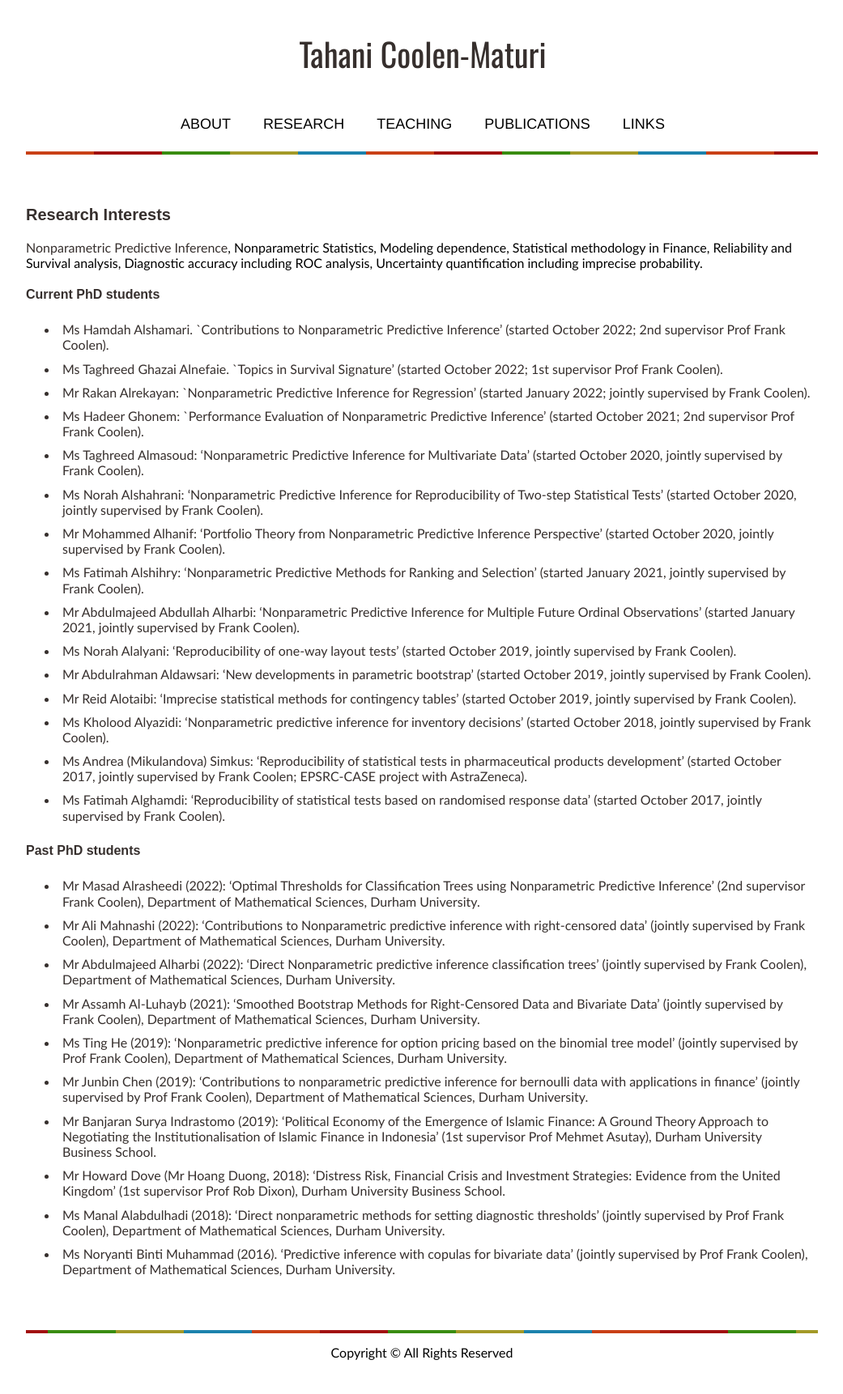
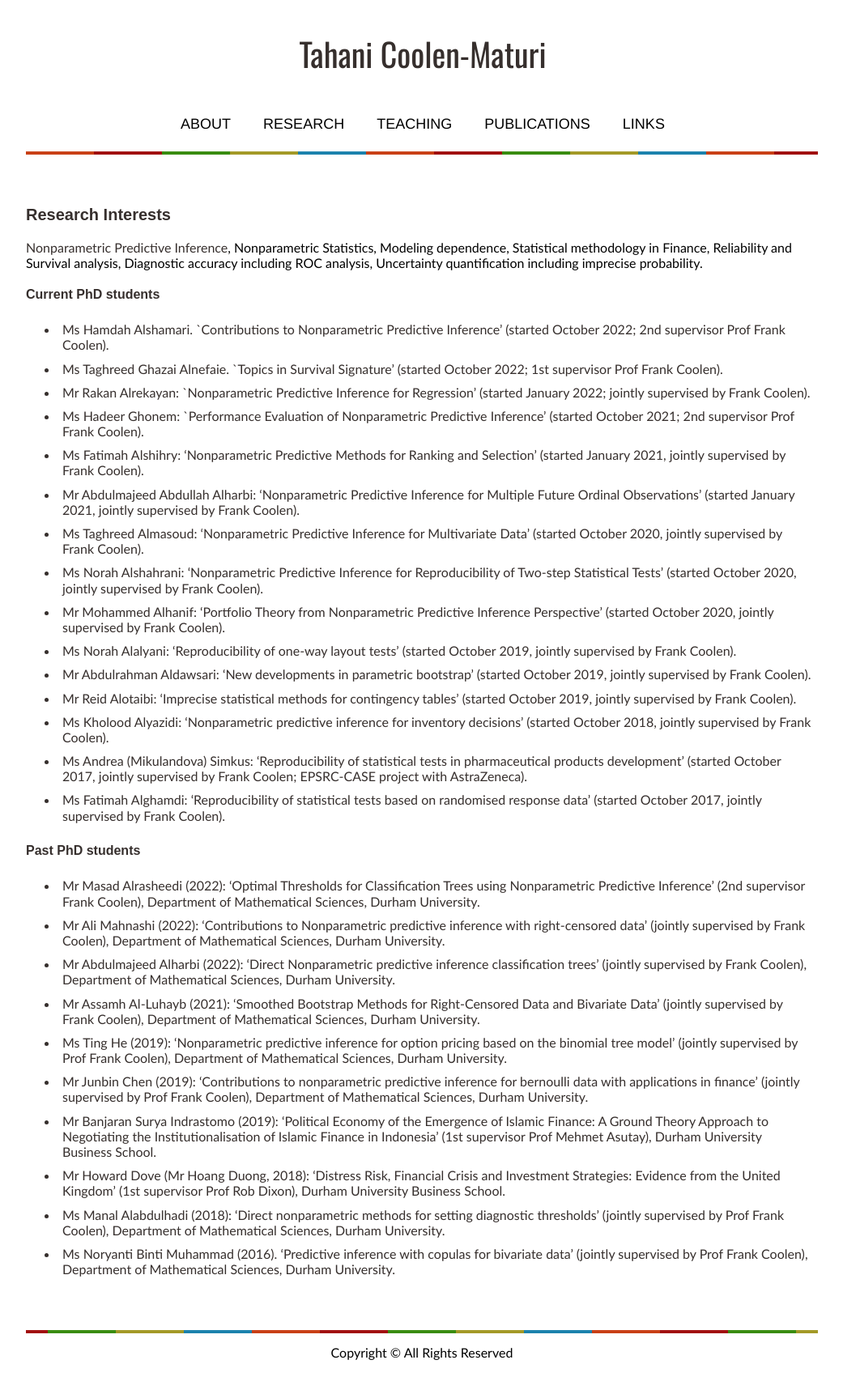
Before and after one commit to tmaturi/tahanimaturi, a Jekyll site: the page built from research.md, in a window 1280 px wide. Shown: the whole page at 81% size, without its empty margins (119-1160 px from the left). Built offline with Jekyll 4.4.1, drawn with Linux system fonts in a browser that asks for light colours; our own code applies the rules of GitHub Pages for plain Markdown files.

```diff
--- a/research.md
+++ b/research.md
@@ -19,15 +19,17 @@ title: Research
 
 - Ms Hadeer Ghonem: `Performance Evaluation of Nonparametric Predictive Inference'  (started October 2021; 2nd supervisor Prof Frank Coolen).
 
+- Ms Fatimah Alshihry: 'Nonparametric Predictive Methods for Ranking and Selection' (started January 2021, jointly supervised by Frank Coolen).
+
+- Mr Abdulmajeed Abdullah Alharbi: 'Nonparametric Predictive Inference for Multiple Future Ordinal Observations' (started January 2021, jointly supervised by Frank Coolen).
+
 - Ms Taghreed Almasoud: 'Nonparametric Predictive Inference for Multivariate Data' (started October 2020, jointly supervised by Frank Coolen).
 
 - Ms Norah Alshahrani: 'Nonparametric Predictive Inference for Reproducibility of Two-step Statistical Tests' (started October 2020, jointly supervised by Frank Coolen).
 
 - Mr Mohammed Alhanif: 'Portfolio Theory from Nonparametric Predictive Inference Perspective' (started October 2020, jointly supervised by Frank Coolen).
 
-- Ms Fatimah Alshihry: 'Nonparametric Predictive Methods for Ranking and Selection' (started January 2021, jointly supervised by Frank Coolen).
 
-- Mr Abdulmajeed Abdullah Alharbi: 'Nonparametric Predictive Inference for Multiple Future Ordinal Observations' (started January 2021, jointly supervised by Frank Coolen).
 
 - Ms Norah Alalyani: 'Reproducibility of one-way layout tests' (started October 2019, jointly supervised by Frank Coolen).
 
```
